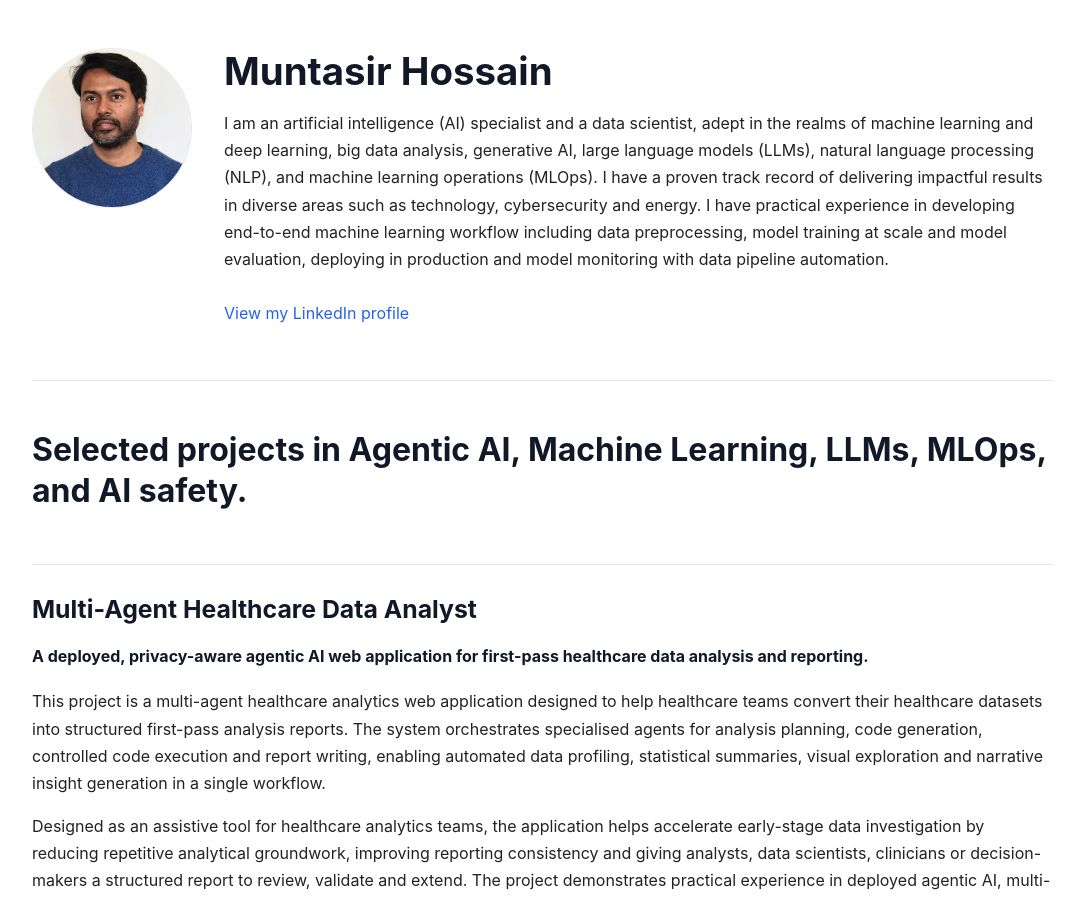
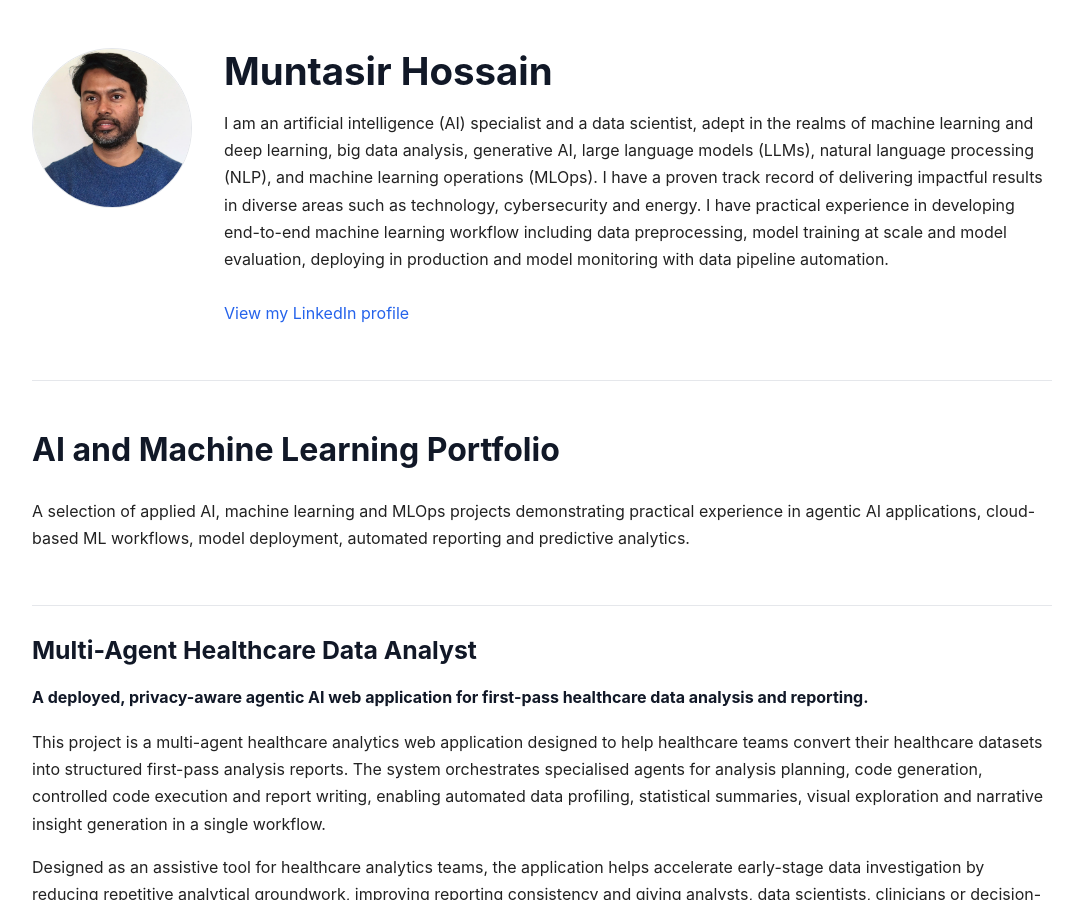
Before and after one commit to muntasirhssn/muntasirhssn.github.io, a Jekyll site: the page built from index.md, in a window 1280 px wide and 900 px high. Shown: the whole window, without its empty margins (98-1181 px from the left). Built offline with Jekyll 4.4.1, drawn with Linux system fonts in a browser that asks for light colours; our own code applies the rules of GitHub Pages for plain Markdown files.

Commit message:
Update index.md

```diff
--- a/index.md
+++ b/index.md
@@ -2,7 +2,9 @@
 layout: default
 ---
 
-# Selected projects in Agentic AI, Machine Learning, LLMs, MLOps, and AI safety.
+# AI and Machine Learning Portfolio
+
+A selection of applied AI, machine learning and MLOps projects demonstrating practical experience in agentic AI applications, cloud-based ML workflows, model deployment, automated reporting and predictive analytics.
 
 ## Multi-Agent Healthcare Data Analyst
 
```
